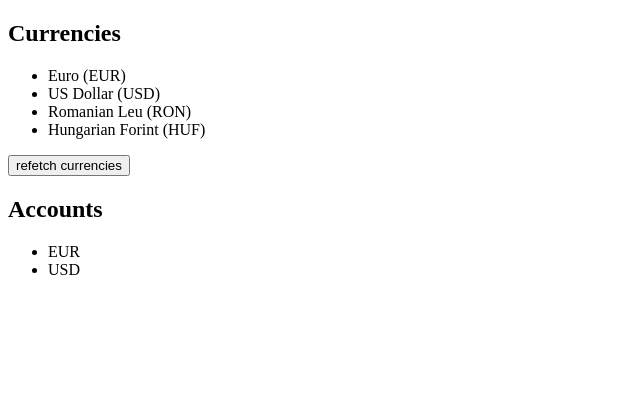
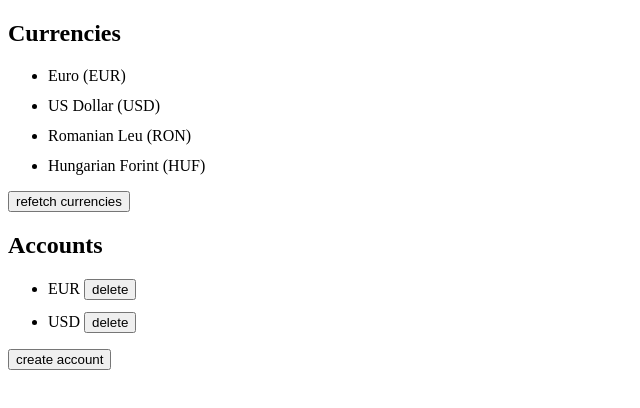
Before and after one commit to Hornflakes/react-learning, a React (Vite) app: page / in a window 1280 px wide. Shown: the top 408 px of the page, without its empty margins (0-640 px from the left). Built offline with nearby package versions, Linux system fonts and the light colour scheme.

Commit message:
feat: sync accounts provider with local storage & dialog component that closes on button, esc and click outside

```diff
--- /dev/null
+++ b/src/components/Dialog.tsx
@@ -0,0 +1,27 @@
+import { useImperativeHandle, useRef, type ReactNode, type Ref } from 'react';
+
+export type DialogHandle = {
+    showModal: () => void;
+    close: () => void;
+};
+
+type DialogProps = {
+    ref: Ref<DialogHandle>;
+    children: ReactNode;
+};
+export const Dialog = ({ ref, children }: DialogProps) => {
+    const dialogRef = useRef<HTMLDialogElement>(null);
+
+    useImperativeHandle(ref, () => {
+        return {
+            showModal: () => dialogRef.current?.showModal(),
+            close: () => dialogRef.current?.close(),
+        };
+    }, []);
+
+    return (
+        <dialog ref={dialogRef} closedby="any">
+            {children}
+        </dialog>
+    );
+};
--- a/src/components/index.ts
+++ b/src/components/index.ts
@@ -1,3 +1,4 @@
+export * from './Dialog';
 export * from './EffectAsync';
 export * from './ErrorBoundary';
 export * from './SuspenseAsync';
--- a/src/contexts/accounts/AccountsContext.ts
+++ b/src/contexts/accounts/AccountsContext.ts
@@ -21,7 +21,9 @@ export const accountsReducer = (accounts: Account[], action: AccountsAction) =>
     }
 };
 
-export const initialAccounts = structuredClone(accounts);
+export const localStorageAccountsKey = 'accounts';
+export const defaultAccounts = structuredClone(accounts);
+
 export const AccountsContext = createContext<Account[] | undefined>(undefined);
 export const AccountsDispatchContext = createContext<Dispatch<AccountsAction> | undefined>(
     undefined,
--- a/src/contexts/accounts/AccountsProvider.tsx
+++ b/src/contexts/accounts/AccountsProvider.tsx
@@ -2,15 +2,32 @@ import {
     AccountsContext,
     AccountsDispatchContext,
     accountsReducer,
-    initialAccounts,
+    defaultAccounts,
+    localStorageAccountsKey,
 } from '@contexts';
-import { type ReactNode, useReducer } from 'react';
+import type { Account } from '@types';
+import { type ReactNode, useEffect, useReducer } from 'react';
+
+const initialAccounts = (initial: Account[]) => {
+    const localStorageState = localStorage.getItem(localStorageAccountsKey);
+    if (!localStorageState) return initial;
+
+    try {
+        return JSON.parse(localStorageState);
+    } catch {
+        return initial;
+    }
+};
 
 type AccountsProviderProps = {
     children: ReactNode;
 };
 export const AccountsProvider = ({ children }: AccountsProviderProps) => {
-    const [accounts, dispatch] = useReducer(accountsReducer, initialAccounts);
+    const [accounts, dispatch] = useReducer(accountsReducer, defaultAccounts, initialAccounts);
+
+    useEffect(() => {
+        localStorage.setItem(localStorageAccountsKey, JSON.stringify(accounts));
+    }, [accounts]);
 
     return (
         <AccountsContext value={accounts}>
--- a/src/hooks/effect-resource.ts
+++ b/src/hooks/effect-resource.ts
@@ -60,5 +60,5 @@ export const useEffectResource = <R>(
         };
     }, [fetcher, version]);
 
-    return [res, { refetch }] as const;
+    return [res, { refetch }];
 };
--- a/src/pages/home/Home.tsx
+++ b/src/pages/home/Home.tsx
@@ -1,7 +1,8 @@
 import { getCurrencies } from '@apis';
-import { SuspenseAsync, TitledSection } from '@components';
+import { Dialog, type DialogHandle, SuspenseAsync, TitledSection } from '@components';
 import { useAccounts } from '@contexts';
 import { useSuspenseResource } from '@hooks';
+import { useRef } from 'react';
 
 const CurrenciesList = () => {
     console.log('[CurrenciesList] rendered');
@@ -20,7 +21,12 @@ const CurrenciesList = () => {
                 <TitledSection title="Currencies">
                     <ul>
                         {data.map((currency) => (
-                            <li key={currency.code}>
+                            <li
+                                key={currency.code}
+                                style={{
+                                    marginBlock: '.75rem',
+                                }}
+                            >
                                 {currency.name} ({currency.code})
                             </li>
                         ))}
@@ -45,6 +51,20 @@ const CurrenciesList = () => {
     );
 };
 
+const CreateAccountDialog = () => {
+    const dialogRef = useRef<DialogHandle>(null);
+
+    return (
+        <>
+            <button onClick={() => dialogRef.current?.showModal()}>create account</button>
+            <Dialog ref={dialogRef}>
+                <p>Hello, world!</p>
+                <button onClick={() => dialogRef.current?.close()}>cancel</button>
+            </Dialog>
+        </>
+    );
+};
+
 const AccountsList = () => {
     console.log('[AccountsList] rendered');
 
@@ -54,9 +74,17 @@ const AccountsList = () => {
         <TitledSection title="Accounts">
             <ul>
                 {accounts.map((account) => (
-                    <li key={account.id}>{account.currencyCode}</li>
+                    <li
+                        key={account.id}
+                        style={{
+                            marginBlock: '.75rem',
+                        }}
+                    >
+                        {account.currencyCode} <button>delete</button>
+                    </li>
                 ))}
             </ul>
+            <CreateAccountDialog />
         </TitledSection>
     );
 };
```
